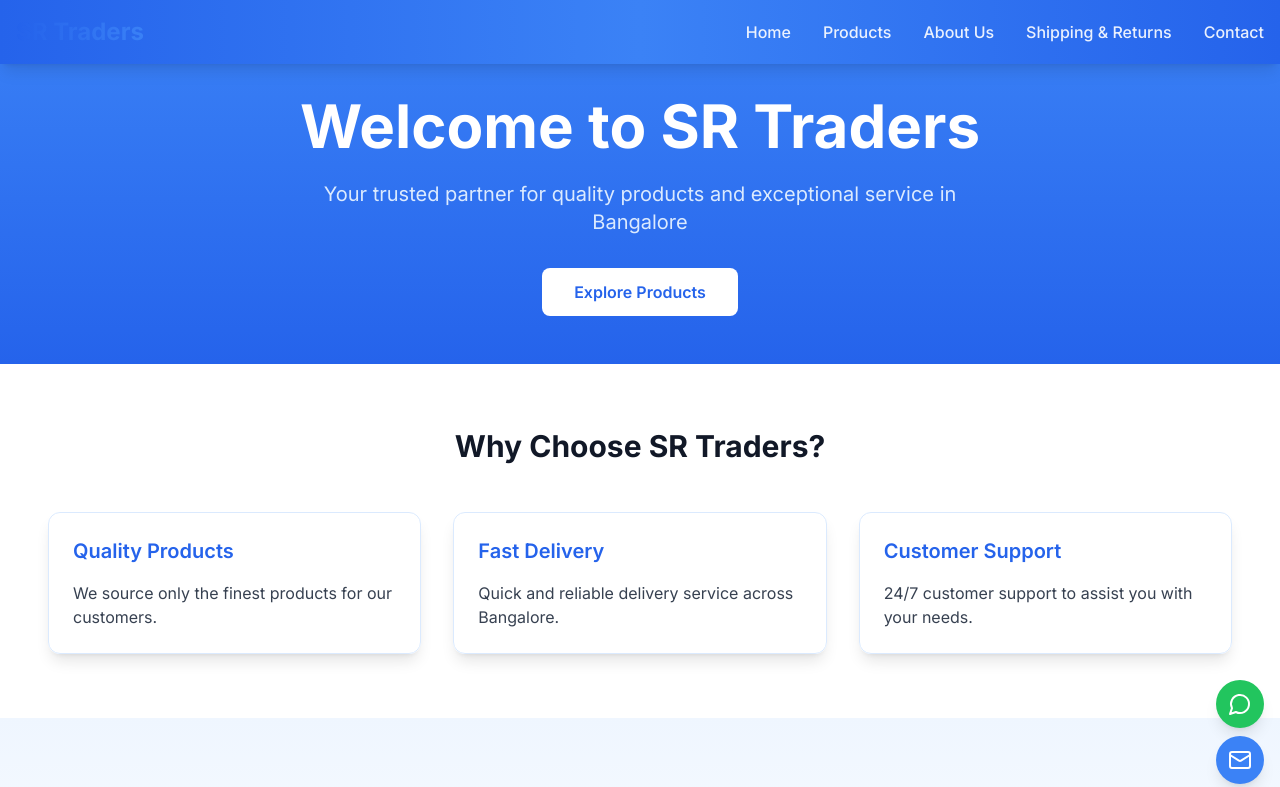
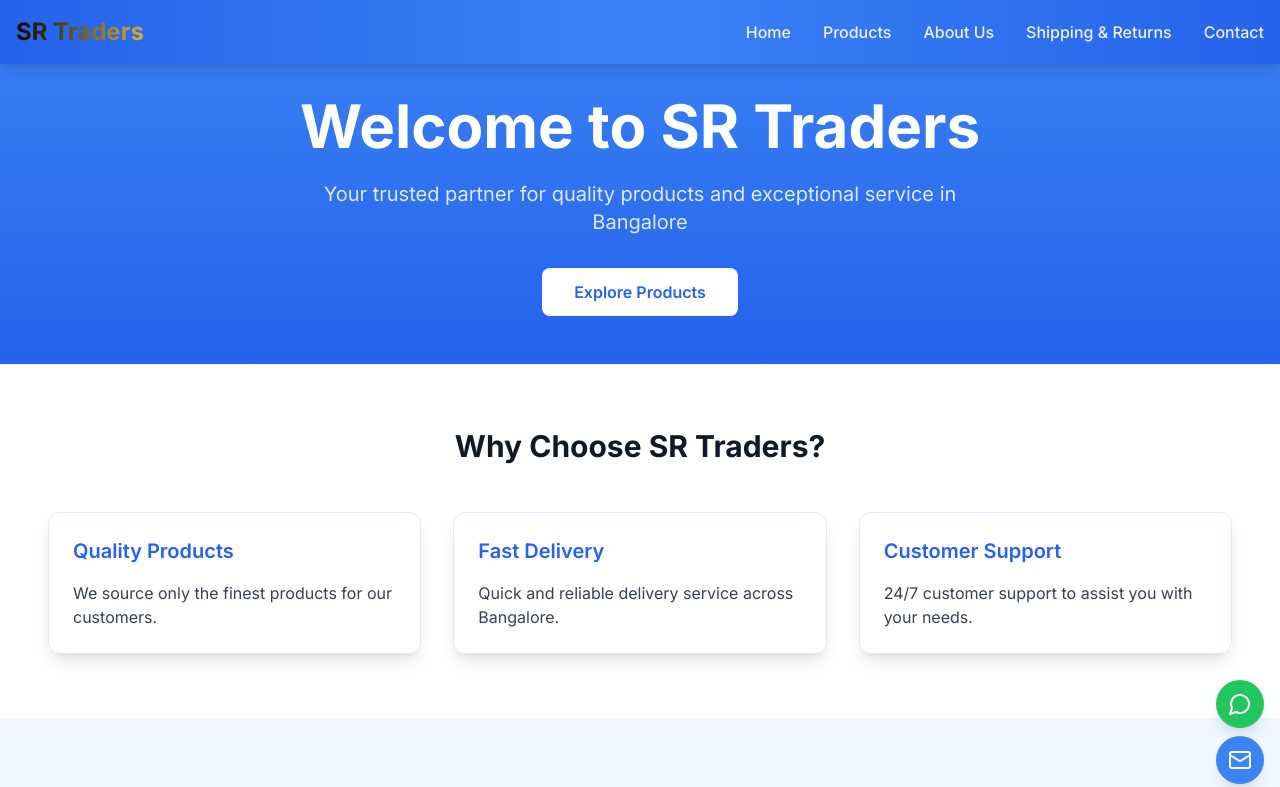
Before and after one commit to FRANNKENSTEINN/trader-space-hub, a React (Vite) app: page / in a window 1280 px wide. Shown: the top 787 px of the page. Built offline with nearby package versions, Linux system fonts and the light colour scheme.

Commit message:
Update logo styling
The logo styling has been updated to address visibility issues.  A black and gold transition has been implemented.

```diff
--- a/src/index.css
+++ b/src/index.css
@@ -54,11 +54,13 @@
 @keyframes logo-pulse {
   0%, 100% {
     transform: scale(1);
-    text-shadow: 0 0 0 rgba(37, 99, 235, 0);
+    background-position: 0% 50%;
+    text-shadow: 0 0 0 rgba(212, 175, 55, 0);
   }
   50% {
     transform: scale(1.05);
-    text-shadow: 0 0 20px rgba(37, 99, 235, 0.5);
+    background-position: 100% 50%;
+    text-shadow: 0 0 20px rgba(212, 175, 55, 0.5);
   }
 }
 
@@ -68,14 +70,17 @@
 
 .logo-animate {
   animation: logo-pulse 3s ease-in-out infinite;
-  background: linear-gradient(to right, #2563eb, #3b82f6);
+  background: linear-gradient(to right, #000000, #D4AF37, #000000);
+  background-size: 200% auto;
   -webkit-background-clip: text;
+  background-clip: text;
   color: transparent;
   transition: all 0.3s ease;
+  font-weight: bold;
 }
 
 .logo-animate:hover {
-  text-shadow: 0 0 25px rgba(37, 99, 235, 0.6);
+  text-shadow: 0 0 25px rgba(212, 175, 55, 0.6);
   letter-spacing: 0.5px;
 }
 
```
